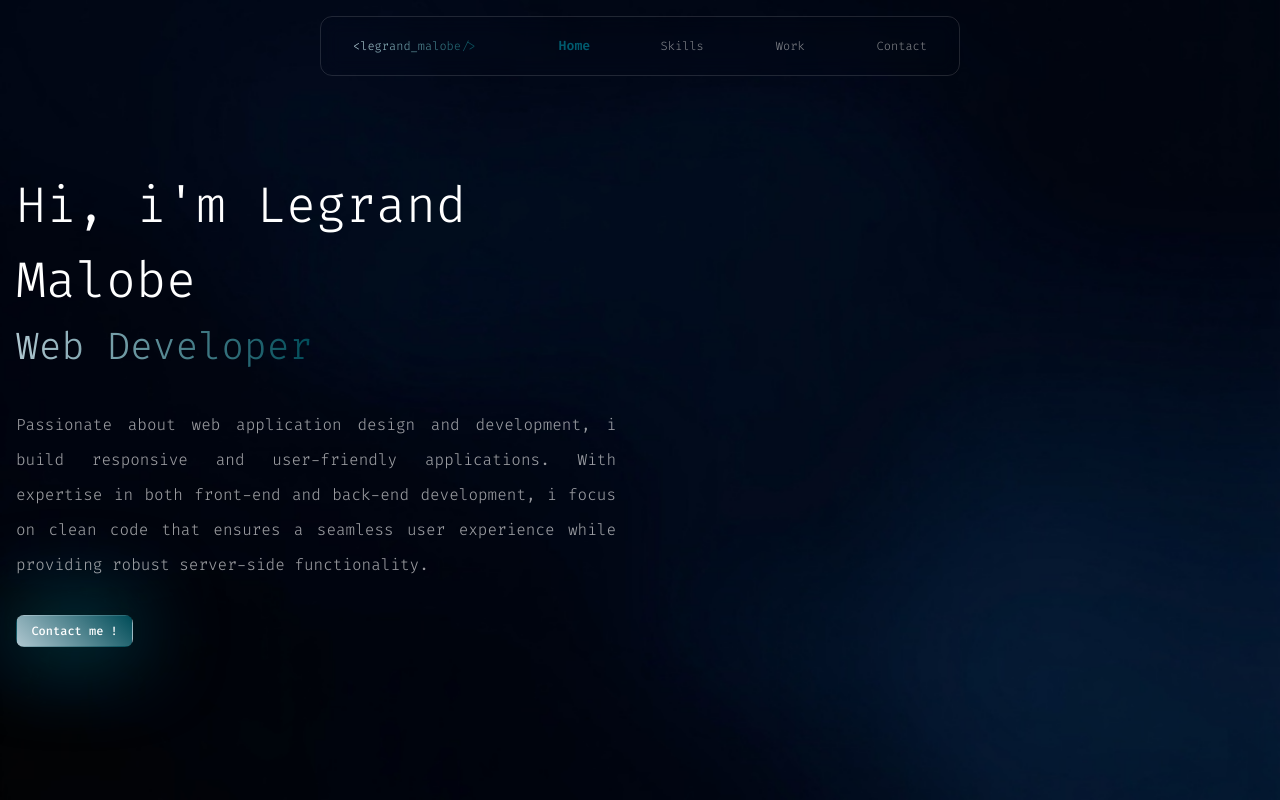
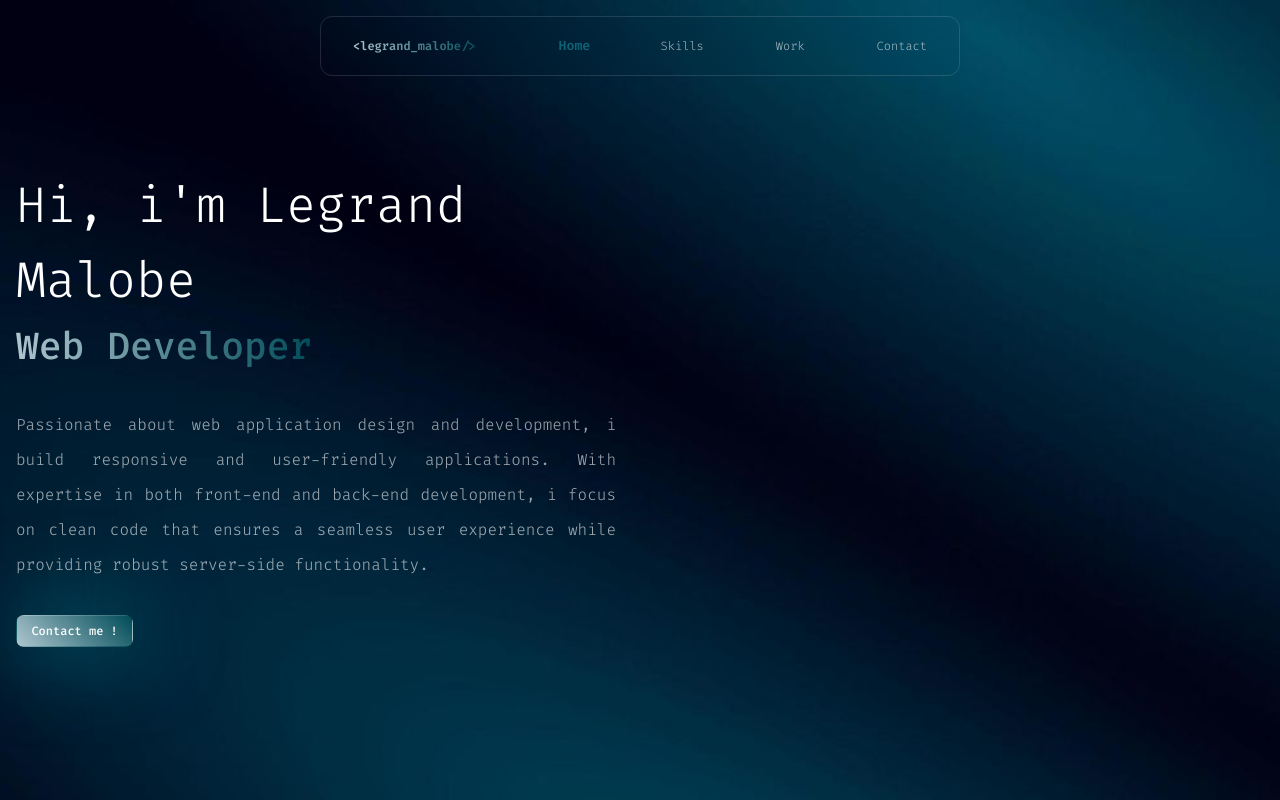
Before and after one commit to Legrand-Malobe/portfolio, a React (Vite) app: page / in a window 1280 px wide. Built offline with nearby package versions, Linux system fonts and the light colour scheme.

Commit message:
change main background

```diff
--- a/src/App.scss
+++ b/src/App.scss
@@ -20,7 +20,8 @@
 .main-container {
   width: 100vw;
   height: 100vh;
-  background-image: url('./assets/images/background.jpg');
+  // background-image: url('./assets/images/background.jpg');
+  background-image: url('./assets/images/pic.jpg');
   background-position: center;
   background-repeat: none;
   background-size: cover;
--- a/src/components/header/Header.scss
+++ b/src/components/header/Header.scss
@@ -22,7 +22,7 @@ header {
     padding: 0 2rem;
     border-radius: 12px;
     -webkit-backdrop-filter: blur(10px);
-    backdrop-filter: blur(10px);
+    backdrop-filter: blur(25px);
     border: 1px solid rgba(255, 255, 255, 0.129);
     width: 100%;
 
@@ -34,7 +34,8 @@ header {
       padding-right: 5px;
       border-right: 2px solid variable.$primary-color;
       animation: typing 8s steps(40, end) .2s, blink-caret 0.75s step-end infinite;
-      max-width: 18ch
+      max-width: 18ch;
+      font-weight: 600;
     }
 
     nav {
@@ -46,7 +47,6 @@ header {
         gap: 2rem;
 
         .nav-item {
-          color: #CCC;
           opacity: .6;
           font-weight: 300;
         }
--- a/src/components/landingpage/home/home.scss
+++ b/src/components/landingpage/home/home.scss
@@ -35,6 +35,7 @@
 
         .profession {
           font-size: 38px;
+          font-weight: 500;
           @include mixin.textGradientBackground;
         }
       }
@@ -60,7 +61,6 @@
       @include mixin.center;
 
       .img-content {
-        // background-image: url('../../../assets/images/background02.gif');
         background-position: center;
         background-repeat: none;
         background-size: cover;
--- a/src/style/mixin.scss
+++ b/src/style/mixin.scss
@@ -21,6 +21,7 @@
 @mixin sectionTitle {
   @include textGradientBackground;
   font-size: 38px;
+  font-weight: 500;
 }
 
 @mixin button {
--- a/src/style/variable.scss
+++ b/src/style/variable.scss
@@ -11,6 +11,6 @@ $font-size: 12px;
 
 $mobile-section-title-font-size: 24px;
 
-$primary-color: #0094AA;
+$primary-color: #178fa1;
 $gradient-primary-color: #AEC6CF;
 $gradient-secondary-color: #004C58;
```
Also changed, not shown: src/assets/images/pic.jpg (added), src/assets/images/pic1.jpg (added).
